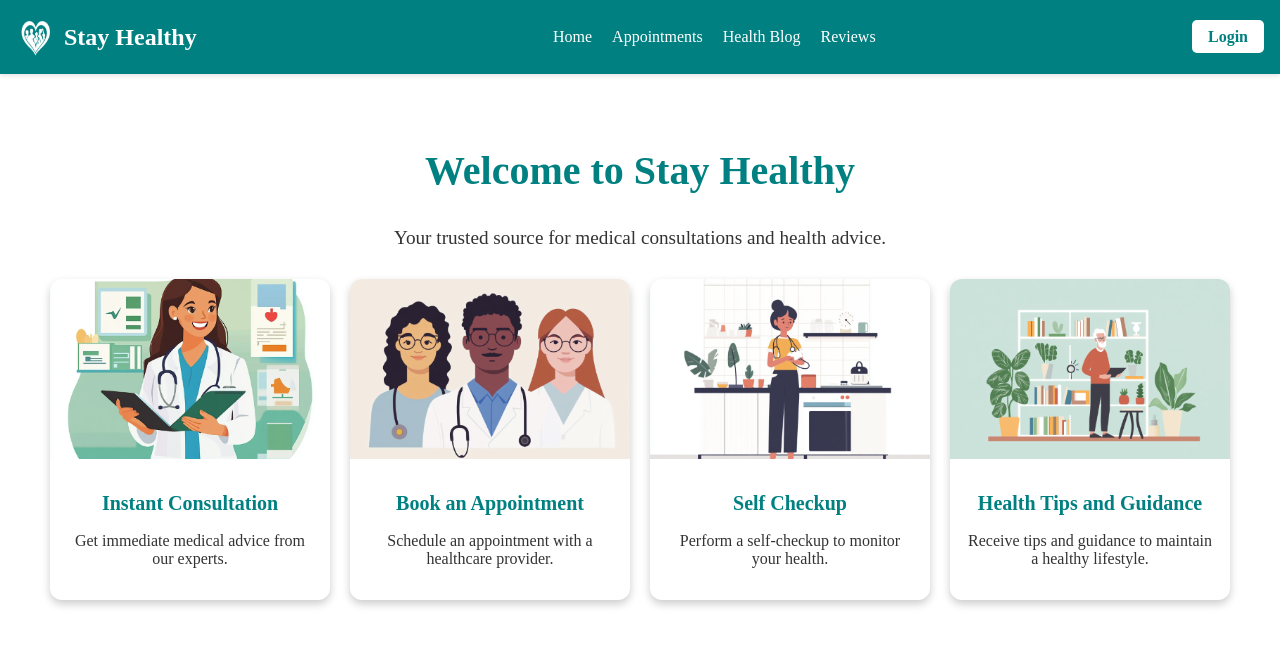
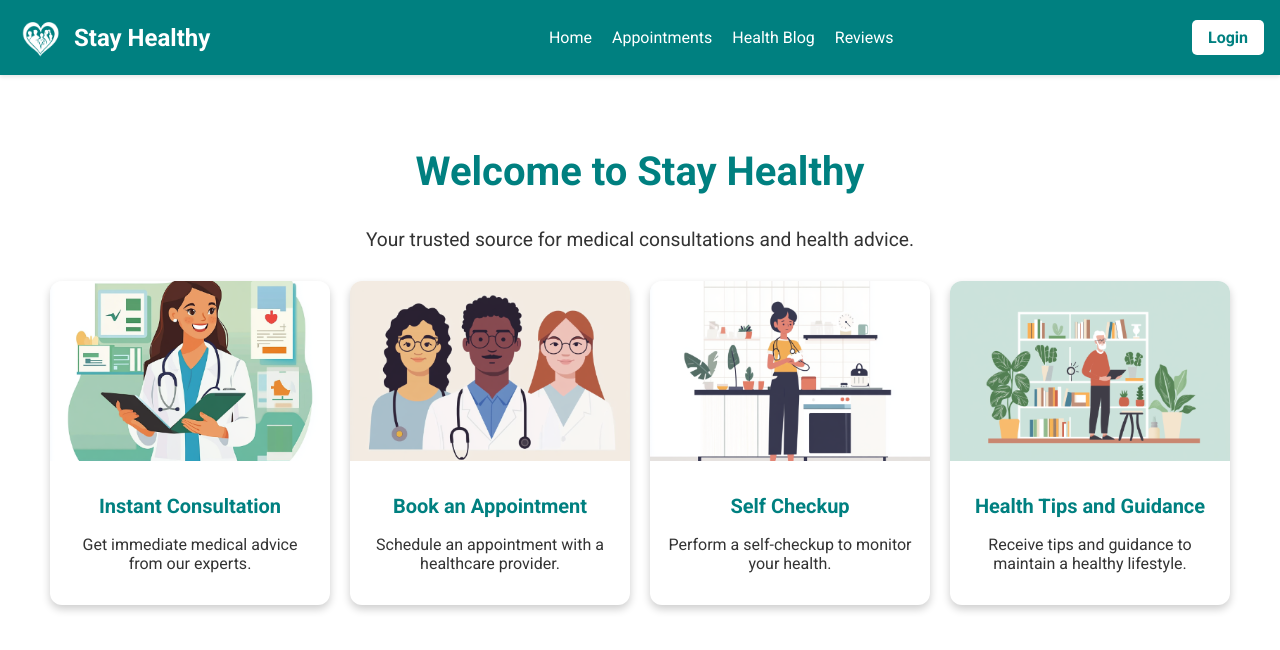
Before and after one commit to dataMichelle/stayhealthy-react, a React (Vite) app: page / in a window 1280 px wide. Shown: the top 650 px of the page. Built offline with nearby package versions, Linux system fonts and the light colour scheme; no server answers.

Commit message:
updated font

```diff
--- a/src/components/Navbar.jsx
+++ b/src/components/Navbar.jsx
@@ -23,7 +23,7 @@
     <header className={styles.header}>
       <div className={styles.container}>
         <Link to="/" className={styles.logo}>
-          <img src={logo} alt="Stay Healthy Logo" />
+          <img src={logo} alt="Stay Healthy Logo" style={{ width: "50px" }} />
           <span>Stay Healthy</span>
         </Link>
 
--- a/src/index.css
+++ b/src/index.css
@@ -1,6 +1,9 @@
+@import url("https://fonts.googleapis.com/css2?family=Roboto:wght@400;700&display=swap");
+
 body,
 html {
   margin: 0;
   padding: 0;
   box-sizing: border-box;
+  font-family: "Roboto", sans-serif;
 }
```
